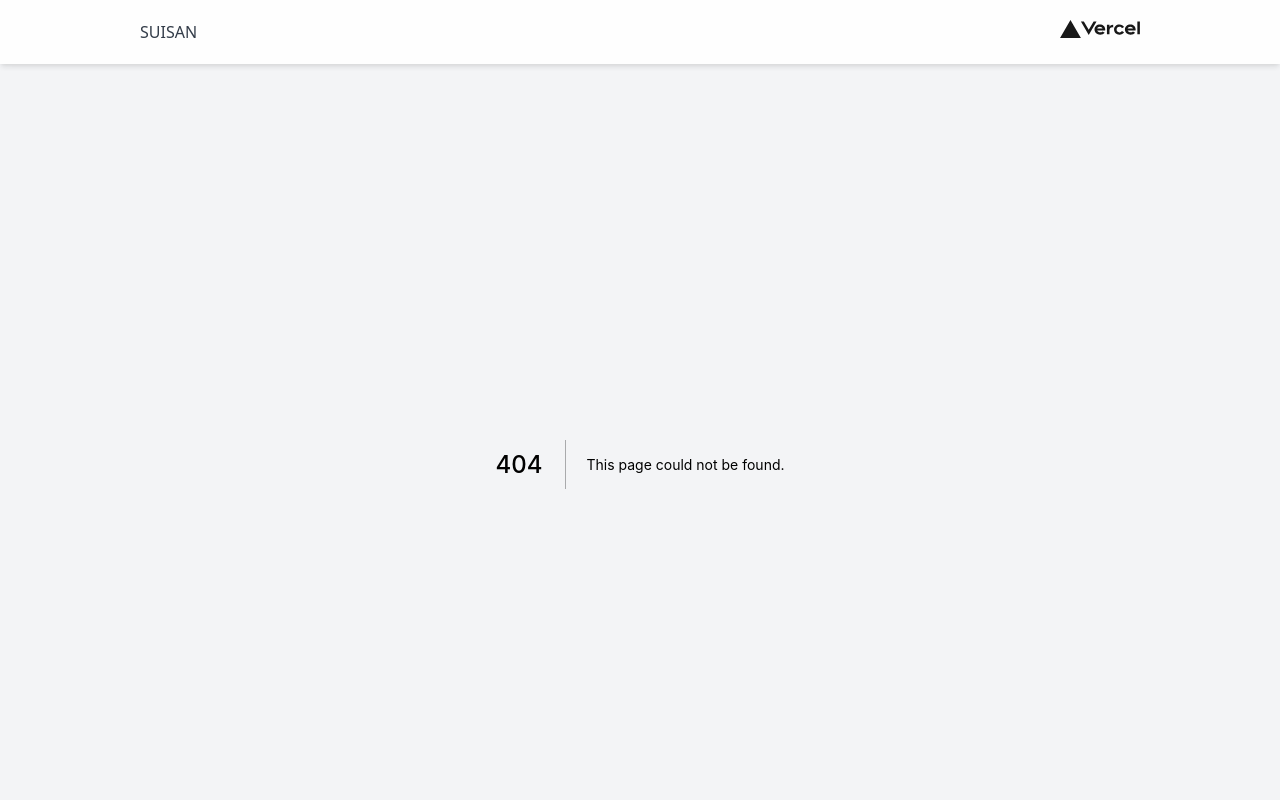
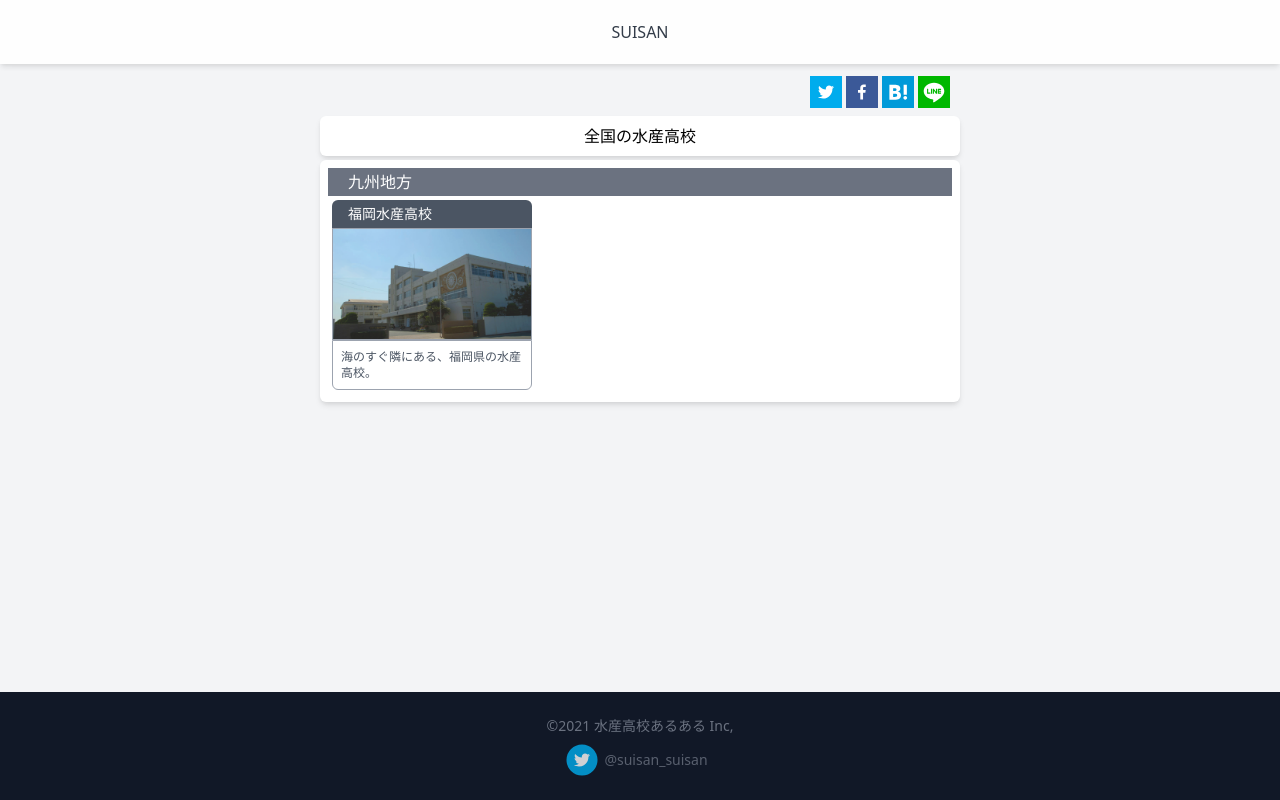
Before and after one commit to ryu-tarow/suisan_school, a Next.js app: page /school in a window 1280 px wide. Before the commit this address had no page. Shown: the top 800 px of the page. Built offline with nearby package versions, Linux system fonts and the light colour scheme.

Commit message:
add school page

```diff
--- a/components/Header.tsx
+++ b/components/Header.tsx
@@ -3,15 +3,10 @@ export default function Header() {
   return (
     <>
       <header className="w-screen fixed bg-white-400 z-10 bg-white opacity-90 shadow-md">
-        <div className="flex m-auto max-w-screen-lg px-3 py-5 text-gray-800 justify-between">
+        <div className="m-auto max-w-screen-lg px-3 py-5 text-gray-800 text-center">
           <Link href="/">
             <div>SUISAN</div>
           </Link>
-          <ul>
-            <li>
-              <img src="/vercel.svg" className="w-20"/>
-            </li>
-          </ul>
         </div>
       </header>
     </>
--- a/components/UIkit/SchoolData.tsx
+++ b/components/UIkit/SchoolData.tsx
@@ -5,7 +5,12 @@ interface SchoolDataProps {
   deviationValue: number;
 }
 
-export const SchoolData = ({ topImage, address, station,deviationValue }: SchoolDataProps) => {
+export const SchoolData = ({
+  topImage,
+  address,
+  station,
+  deviationValue,
+}: SchoolDataProps) => {
   return (
     <>
       <img
--- a/components/UIkit/SchoolLink.tsx
+++ b/components/UIkit/SchoolLink.tsx
@@ -20,7 +20,7 @@ export const SchoolLink = ({
           {title}
         </h4>
         <img
-          className="w-screen h-28 sm:h-48 object-cover border border-gray-400"
+          className="w-screen h-28 sm:h- object-cover border border-gray-400"
           src={img}
         />
         <p className="p-2 text-xs text-gray-600 border border-gray-400 rounded-md rounded-t-none">
--- a/pages/index.tsx
+++ b/pages/index.tsx
@@ -8,32 +8,57 @@ import {
 import Head from "next/head";
 
 export default function Home() {
-  const text = "Lineシェア";
-  const url = "https://google.com";
+  const text = "SUISAN"; //SNSで記載される文
+  const url = "https://suisan.ml";
+
+  const title = "SUISAN"; //サイトタイトル
+  const image = "top.jpg"; //ページ・SNS画像
+  const pageTitle = "SUISAN"; //ページタイトル
+  const description = "水産高校総合情報サイト"; //SNSなどで表示される説明
+
   return (
     <>
       <Head>
-        <title>SUISAN</title>
+        <meta charSet="utf-8" />
+        <title>{pageTitle}</title>
         <link rel="icon" href="" />
+
+        <meta name="description" content={description} />
+        <meta httpEquiv="X-UA-Compatible" content="IE=edge" />
+        <meta name="viewport" content="width=device-width,initial-scale=1.0" />
+
+        <meta property="og:site_name" content={title} />
+        <meta property="og:title" content={pageTitle} />
+        <meta property="og:type" content="website" />
+        <meta property="og:url" content={url} />
+        <meta property="og:image" content={`${url}/${image}`} />
+        <meta property="og:description" content={description} />
+        <meta property="og:locale" content="ja_JP" />
+
+        {/* TwitterCardの設定 */}
+        <meta name="twitter:card" content="summary_large_image" />
+        <meta name="twitter:site" content="@msrmmn" />
+        <meta property="twitter:image" content={`${url}/${image}`} />
       </Head>
       <main className="m-auto max-w-screen-md">
         <div className="relative">
-          <img
-            src="/images.jpg"
-            className="w-screen h-52 object-cover"
-          />
+          <img src="/top.jpg" className="w-screen h-52 object-cover" />
           <ul className="absolute top-5 text-center right-0">
-            <TopButton link={""} text={"全国の水産高校"} />
-            <TopButton link={""} text={"就職先"} />
-            <TopButton link={""} text={"事故事例"} />
+            <TopButton link={"/school"} text={"全国の水産高校"} />
+            <TopButton link={""} text={"ー"} />
+            <TopButton link={""} text={"ー"} />
           </ul>
         </div>
         <ShareButton text={text} url={url} />
+        <p className="text-center text-sm p-5 text-red-500">
+          現在制作中につき、情報が不十分なサイトとなっております。2021/03
+        </p>
         <div className="w-11/12 m-auto">
-          <PageTitle text={"水産総合サイト"} />
+          <PageTitle text={"HOME"} />
           <div className="bg-white p-2 shadow-md rounded-md mb-5">
-            <ListTitle text={"更新"} />
-            <div className="grid grid-cols-2 text-sm">
+            <div>
+              <ListTitle text={"水産高校"} />
+              <div className="grid grid-cols-2 sm:grid-cols-3 text-sm">
                 <SchoolLink
                   link={"/school/fukuoka"}
                   img={"/school/fukuoka/fukuoka_top.png"}
@@ -41,6 +66,10 @@ export default function Home() {
                   description={"海のすぐ隣にある、福岡県の水産高校。"}
                 />
               </div>
+              <div>
+                <ListTitle text={"有名人"} />
+              </div>
+            </div>
           </div>
         </div>
       </main>
--- /dev/null
+++ b/pages/school.tsx
@@ -0,0 +1,60 @@
+import {
+  ListTitle,
+  PageTitle,
+  SchoolLink,
+  ShareButton,
+} from "components/UIkit";
+
+export default function School() {
+  const text = "SUISAN｜全国の水産高校";
+  const url = "https://suisan.ml/school";
+  return (
+    <>
+      <div className="mt-2.5 m-auto max-w-screen-sm w-11/12">
+        <ShareButton text={text} url={url} />
+        <PageTitle text={"全国の水産高校"} />
+        <div className="bg-white p-2 shadow-md rounded-md mb-5">
+          {/* <div>
+            <ListTitle text={"北海道地方"} />
+            <p className="px-4 py-2">---</p>
+          </div>
+          <div>
+            <ListTitle text={"東北地方"} />
+            <p className="px-4 py-2">---</p>
+          </div>
+          <div>
+            <ListTitle text={"関東地方"} />
+            <p className="px-4 py-2">---</p>
+          </div>
+          <div>
+            <ListTitle text={"中部地方"} />
+            <p className="px-4 py-2">---</p>
+          </div>
+          <div>
+            <ListTitle text={"近畿地方"} />
+            <p className="px-4 py-2">---</p>
+          </div>
+          <div>
+            <ListTitle text={"中国地方"} />
+            <p className="px-4 py-2">---</p>
+          </div>
+          <div>
+            <ListTitle text={"四国地方"} />
+            <p className="px-4 py-2">---</p>
+          </div> */}
+          <div>
+            <ListTitle text={"九州地方"} />
+            <div className="grid grid-cols-2 sm:grid-cols-3 text-sm">
+              <SchoolLink
+                link={"/school/fukuoka"}
+                img={"/school/fukuoka/fukuoka_top.png"}
+                title={"福岡水産高校"}
+                description={"海のすぐ隣にある、福岡県の水産高校。"}
+              />
+            </div>
+          </div>
+        </div>
+      </div>
+    </>
+  );
+}
--- a/pages/school/fukuoka.tsx
+++ b/pages/school/fukuoka.tsx
@@ -13,7 +13,7 @@ export default function Fukuoka() {
   const url = "";
   return (
     <>
-      <div className="mt-2.5 m-auto max-w-screen-md w-11/12">
+      <div className="mt-2.5 m-auto max-w-screen-sm w-11/12">
         <ShareButton text={text} url={url} />
         <PageTitle text={"福岡県立水産高等学校"} />
 
@@ -22,8 +22,8 @@ export default function Fukuoka() {
             <SchoolData
               topImage={"/school/fukuoka/fukuoka_top.png"}
               address={"福岡県福津市津屋崎4丁目46-14"}
-                          station={"JR福間駅"}
-                          deviationValue={40}
+              station={"JR福間駅"}
+              deviationValue={40}
             />
           </div>
 
```
Also changed, not shown: public/top.jpg (renamed from public/images.jpg), public/vercel.svg (deleted). Lines whose indentation alone changed are shown as unchanged.
